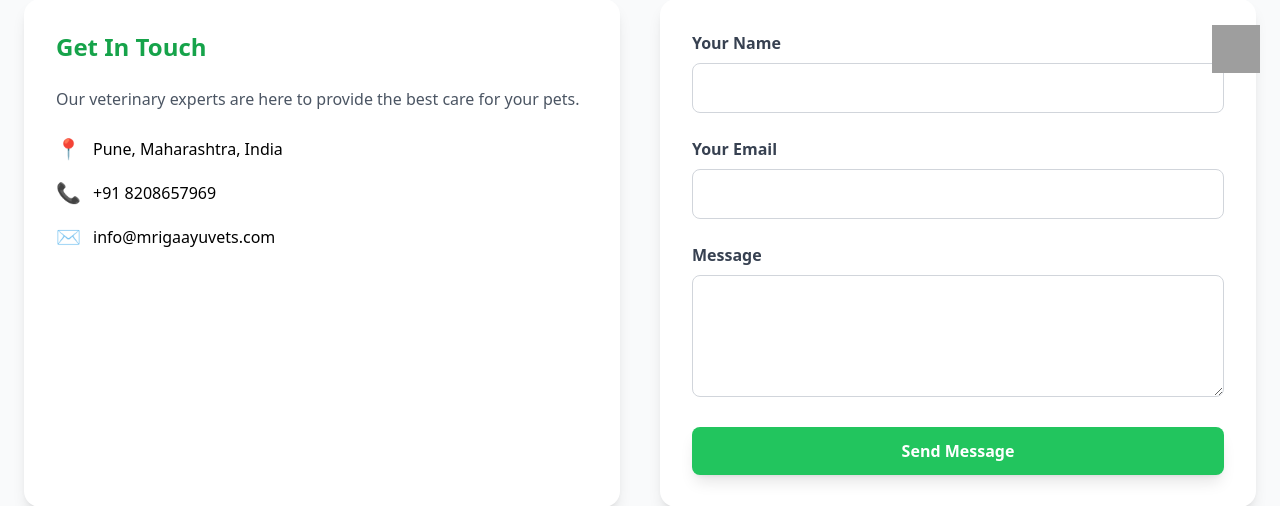
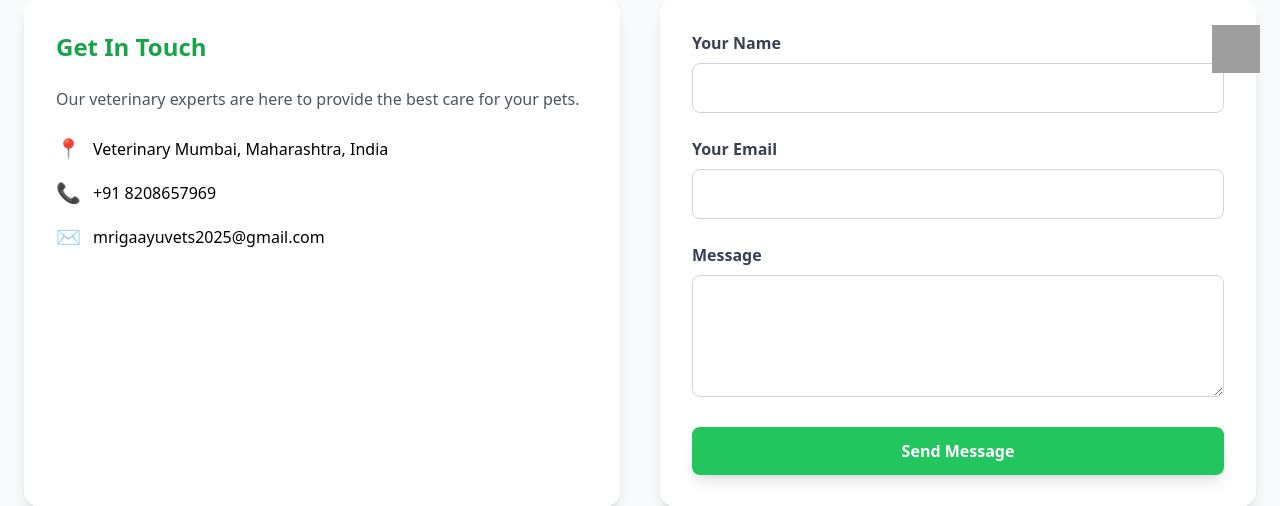
Before and after one commit to Mallinath4/Mirgaayuvets, a Flask app: page /contact in a window 1280 px wide. Shown: the part 701-1207 px from the top of the page. Run offline with Flask 3, Linux system fonts and the light colour scheme; some libraries are stand-ins or nearby versions; grey boxes are pictures that could not be loaded.

Commit message:
Update contact.html
Signed-off-by: Mallinath Khonde <115429767+Mallinath4@users.noreply.github.com>

```diff
--- a/templates/contact.html
+++ b/templates/contact.html
@@ -25,7 +25,7 @@
       <div class="space-y-4">
         <p class="flex items-center space-x-3">
           <span class="text-green-500 text-xl">📍</span>
-          <span>Pune, Maharashtra, India</span>
+          <span>Veterinary Mumbai, Maharashtra, India</span>
         </p>
         <p class="flex items-center space-x-3">
           <span class="text-green-500 text-xl">📞</span>
@@ -33,7 +33,7 @@
         </p>
         <p class="flex items-center space-x-3">
           <span class="text-green-500 text-xl">✉️</span>
-          <a href="mrigaayuvets@gmail.com" class="hover:underline">info@mrigaayuvets.com</a>
+          <a href="mrigaayuvets@gmail.com" class="hover:underline"> mrigaayuvets2025@gmail.com</a>
         </p>
       </div>
     </div>
```
